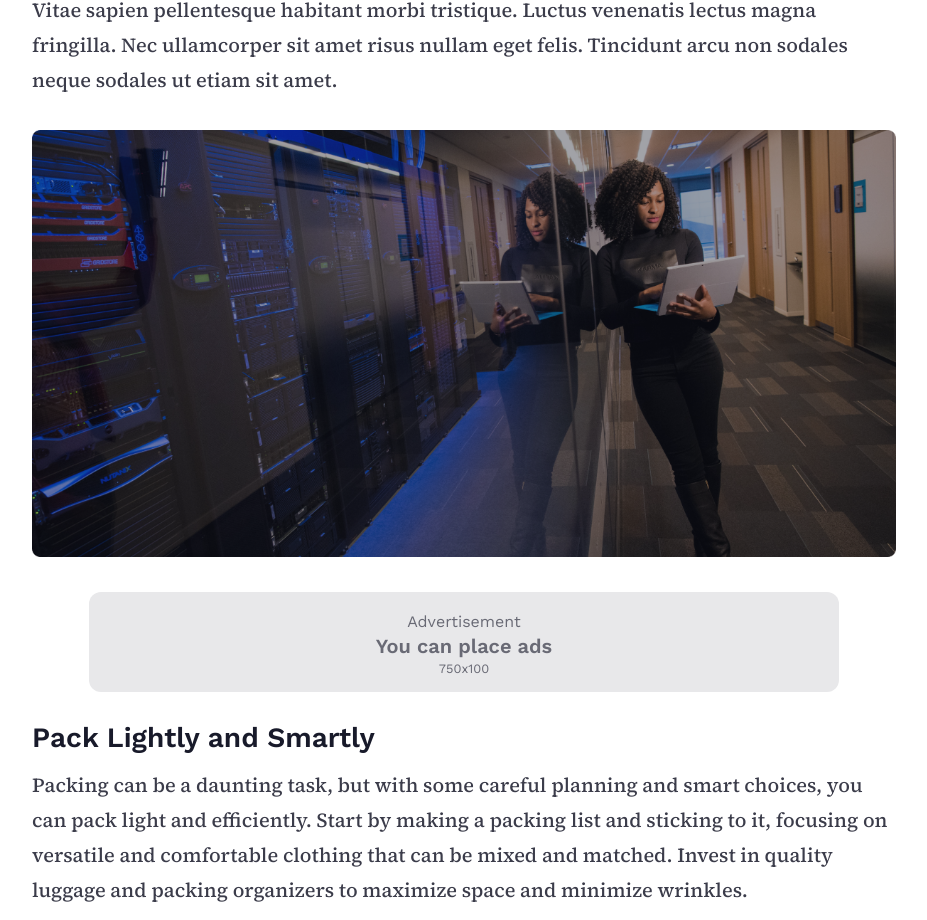
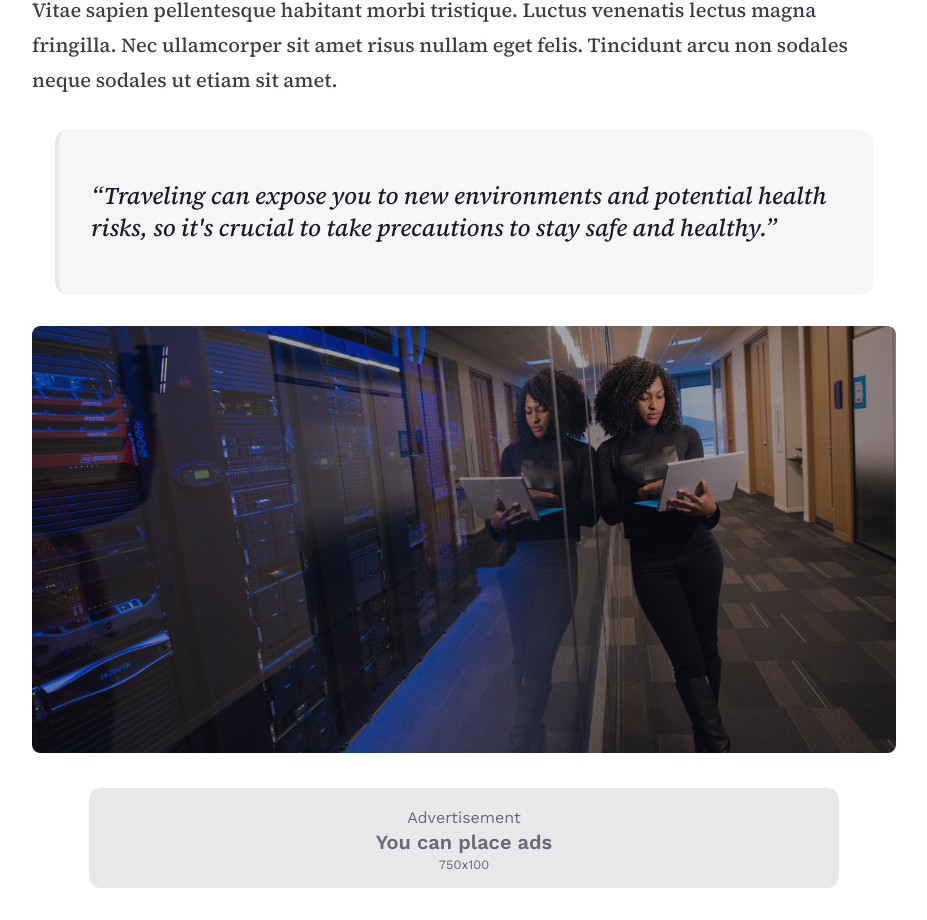
Before and after one commit to soheil-jalili/Meta-Blog, a React (Vite) app: page / in a window 1280 px wide. Shown: the part 2120-3040 px from the top of the page, without its empty margins (176-1103 px from the left). Built offline with nearby package versions, Linux system fonts and the light colour scheme.

Commit message:
add main point component

```diff
--- a/src/components/Footer/Footer.jsx
+++ b/src/components/Footer/Footer.jsx
@@ -1,6 +1,6 @@
 import { Link } from "react-router-dom";
 import styles from "./Footer.module.css";
-import FooterCopyRight from "../FooterCopyRight/Footer_Copy_Right";
+import FooterCopyRight from "../Footer_Copy_Right/Footer_Copy_Right";
 import { MdOutlineEmail } from "react-icons/md";
 import ButtonSub from "../../widgets/Button_Sub/Button_Sub";
 
--- /dev/null
+++ b/src/components/Main_Point/Main_Point.jsx
@@ -0,0 +1,11 @@
+import styles from "./Main_Point.module.css";
+
+function MainPoint({ mainTitle }) {
+  return (
+    <section className={styles.main__point}>
+      <h4 className={styles.main__title}>{mainTitle}</h4>
+    </section>
+  );
+}
+
+export default MainPoint;
--- /dev/null
+++ b/src/components/Main_Point/Main_Point.module.css
@@ -0,0 +1,26 @@
+@import url("https://fonts.googleapis.com/css2?family=Source+Serif+4:ital,opsz,wght@0,8..60,200..900;1,8..60,200..900&display=swap");
+.main__point {
+  width: 46.875rem;
+  height: 6.25rem;
+  border-radius: 0.75rem;
+  -webkit-border-radius: 0.75rem;
+  -moz-border-radius: 0.75rem;
+  -ms-border-radius: 0.75rem;
+  -o-border-radius: 0.75rem;
+  background-color: #f6f6f7;
+  display: flex;
+  align-items: center;
+  flex-direction: column;
+  justify-content: center;
+  padding: 2rem;
+  line-height: 2rem;
+  margin: 2rem auto 0;
+  border-left: 0.25rem solid #e8e8ea;
+}
+.main__title {
+  color: #181a2a;
+  font-size: 1.5rem;
+  font-family: "Source Serif 4", serif !important;
+  font-style: italic;
+  font-weight: 500 !important;
+}
--- a/src/pages/Single_Blog/Body_Single_Blog/Body_Single_Blog.jsx
+++ b/src/pages/Single_Blog/Body_Single_Blog/Body_Single_Blog.jsx
@@ -6,6 +6,7 @@ import tracey from "../../../assets/img/profile__photo/tracey.png";
 import banner from "../../../assets/img/banner.png";
 import Footer from "../../../components/Footer/Footer";
 import Advertisement from "../../../components/Advertisement/Advertisement";
+import MainPoint from "../../../components/Main_Point/Main_Point";
 
 function BodySingleBlog() {
   return (
@@ -77,6 +78,12 @@ function BodySingleBlog() {
         felis. Tincidunt arcu non sodales neque sodales ut etiam sit amet.
       </p>
 
+      <MainPoint
+        mainTitle={
+          "“Traveling can expose you to new environments and potential health risks, so it's crucial to take precautions to stay safe and healthy.”"
+        }
+      />
+
       <img src={banner} alt="" className={styles.single__blog__banner1} />
 
       <Advertisement
```
Also changed, not shown: src/components/Footer_Copy_Right/Footer_Copy_Right.jsx (renamed from src/components/FooterCopyRight/Footer_Copy_Right.jsx), src/components/Footer_Copy_Right/Footer_Copy_Right.module.css (renamed from src/components/FooterCopyRight/Footer_Copy_Right.module.css).
